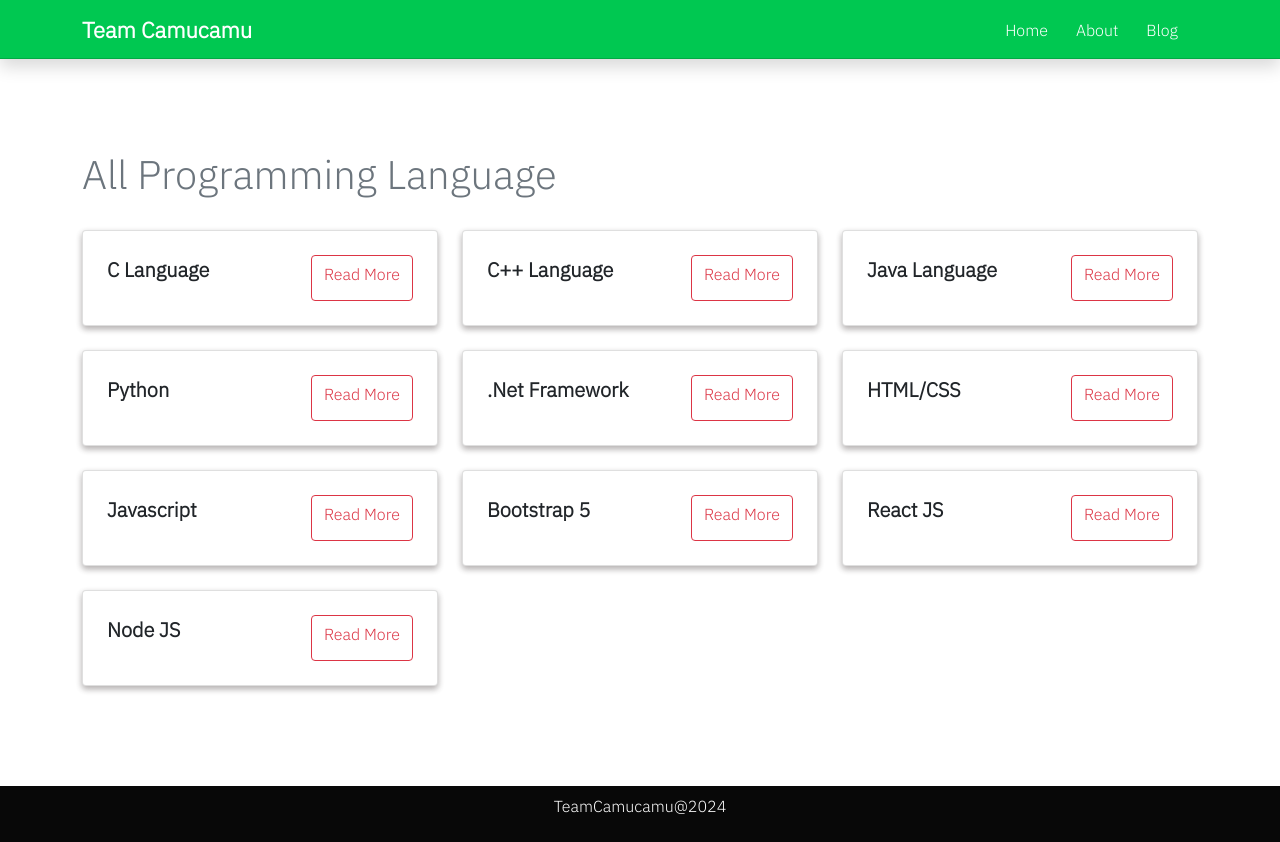
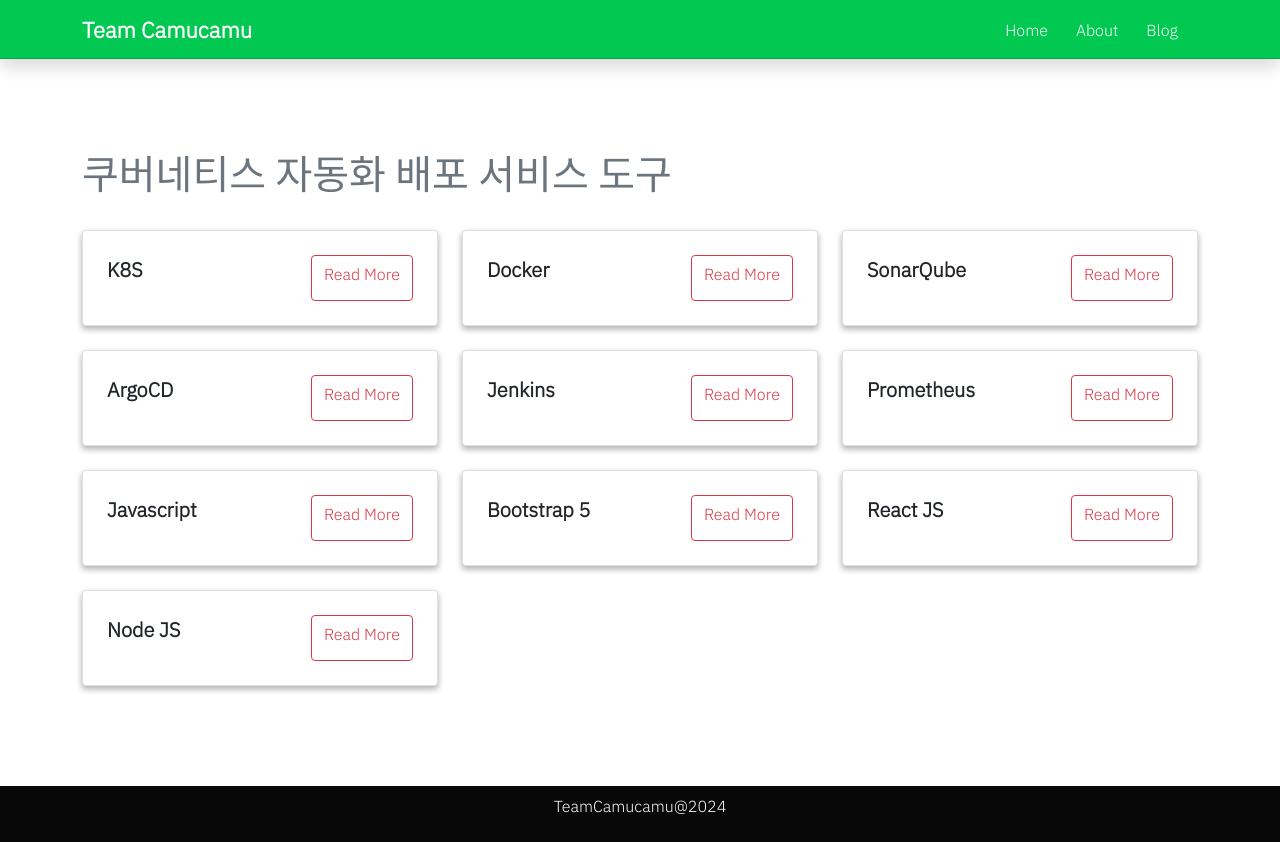
Before and after one commit to Yunsoonsang/Rapaeng4-k8sTeam, a React (Create React App) app: page /blog in a window 1280 px wide. Built offline with nearby package versions, Linux system fonts and the light colour scheme.

Commit message:
update to application 2

```diff
--- a/src/Compnonet/About.js
+++ b/src/Compnonet/About.js
@@ -2,28 +2,29 @@
 
 export default function About() {
 
-  const img2="https://velog.velcdn.com/images/mdev97/post/16faaadf-e4e1-4f05-bd64-ed3ef1a1beb0/image.jpg"
+  const img2="./카무카무인프라.png"
 
   return (
     <div className='container mt-5 about-container'>
     <div className='row'>
 
          <div className='col-md-6'>
-             <h1 className='text-muted fe-bold'>Welcome To About Page</h1>
+             <h1 className='text-muted fe-bold'>쿠버네티스 자동화 배포 서비스</h1>
              <p className='mt-3 '>
-             A computer program in its human-readable form is called source code. Source code needs another computer program to execute because computers can only execute their native machine instructions. Therefore, source code may be translated to machine instructions using the language's compiler. (Machine language programs are translated using an assembler.) The resulting file is called an executable. Alternatively, source code may execute within the language's interpreter. The programming language Java compiles into an a intermediate form which is then executed by a Java interpreter.
+             사용자가 원하는 구성에 따라 쿠버네티스 클러스터를 자동으로 배포하고 구성할 수 있는 기능을 제공하며 개발자는 간편한 인터페이스를 통해 애플리케이션을 배포하고 관리할 수 있습니다. 또한 롤링 업데이트 및 롤백 기능을 통해 안정적인 배포를 보장합니다.
+             쿠버네티스 클러스터와 애플리케이션의 상태를 지속적으로 모니터링하고 문제가 발생할 경우 즉시 경고를 제공하여 신속한 대응을 가능하게 합니다.
+             자동화된 프로비저닝 및 배포 프로세스로 개발 및 운영 팀은 시간과 노력을 절약하고 생산성을 향상시킬 수 있으며 일관된 환경에서 애플리케이션을 운영함으로써 안정성과 신뢰성을 확보하고 장애 상황에 대비할 수 있습니다.
              </p>
-             <p>Learn All Programing Language</p>
+             <p>사용도구</p>
             <ul>
-              <li>HTML</li>
-              <li>CSS</li>
-              <li>JAVASCRIPT</li>
-              <li>JQUERY</li>
-              <li>BOOTSTRAP</li>
-              <li>REACT JS</li>
-              <li>NODE JS</li>
-              <li>MONGODB</li>
-              <li>PYTHON</li>
+              <li>K8S</li>
+              <li>Docker</li>
+              <li>SonarQube</li>
+              <li>ArgoCD</li>
+              <li>Jenkins</li>
+              <li>Grafana</li>
+              <li>ReactJS</li>
+              <li>NodaJS</li>
             </ul>
         </div>
         <div className='col-md-6 '>
--- a/src/Compnonet/Blog.js
+++ b/src/Compnonet/Blog.js
@@ -4,7 +4,7 @@
 export default function Blog() {
   return (
     <div className='container mt-3 blog-page '>
-     <h1 className='text-muted fe-bold'>All Programming Language</h1>
+     <h1 className='text-muted fe-bold'>쿠버네티스 자동화 배포 서비스 도구</h1>
       <div className='row'>
       <Blogs />
       </div>
--- a/src/Compnonet/Home.js
+++ b/src/Compnonet/Home.js
@@ -2,12 +2,12 @@
 import { Link } from 'react-router-dom';
 
 export default function Home() {
-    const img1="https://img1.daumcdn.net/thumb/R1280x0/?scode=mtistory2&fname=https%3A%2F%2Ft1.daumcdn.net%2Fcfile%2Ftistory%2F99154F4F5EC203DE27";
+    const img1="./kamokamo.jpg";
     return (
         <div className='container mt-5 home-container'>
             <div className='row'>
                 <div className='col-md-6 '>
-                <img src={img1} alt='home' className='img-fluid' />
+                <img src={img1} alt='home' className='img-fluid'/>
                 </div>
                  <div className='col-md-6'>
                      <h1 className='text-muted fe-bold'>토이프로젝트-Camucamu</h1>
--- a/src/Data.json
+++ b/src/Data.json
@@ -2,49 +2,49 @@
     {
         "id": 1,
         "title":"The C Programming Language. 2nd Edition",
-        "name": "C Language",
-        "img": "https://betanews.com/wp-content/uploads/2016/11/C-language.jpg",
-        "description": "With CUDA, developers write programs using an ever-expanding list of supported languages that includes C, C++, Fortran, Python and MATLAB, and incorporate extensions to these languages in the form of a few basic keywords.C is highly portable and is used for scripting system applications which form a major part of Windows, UNIX, and Linux operating system. C is a general-purpose programming language and can efficiently work on enterprise applications, games, graphics, and applications requiring calculations, etc. C is a general-purpose high level language that was originally developed by Dennis Ritchie for the Unix operating system. It was first implemented on the Digital Eqquipment Corporation PDP-11 computer in 1972. The Unix operating system and virtually all Unix applications are written in the C language.",
+        "name": "K8S",
+        "img": "https://sue.eu/wp-content/uploads/sites/6/2022/06/kubernetes-logo-920x460-sue-v0-800x400.png",
+        "description": "안쿠버네티스(k8s 또는 큐브 라고도 함)는 컨테이너화된 애플리케이션을 배포, 관리, 확장할 때 수반되는 다수의 수동 프로세스를 자동화하는 오픈소스 컨테이너 오케스트레이션 플랫폼입니다. 원래 Google의 엔지니어 팀에서 Borg 프로젝트로 개발하고 설계한 쿠버네티스는 2015년에 CNCF(Cloud Native Computing Foundation)에 기부되었습니다. Red Hat®은 쿠버네티스가 출시되기 전부터 Google과 협력하여 개발에 참여한 초기 기업 중 하나였으며 쿠버네티스 업스트림 프로젝트에서 두 번째 주요 기여자가 되었습니다. ",
         "Author":"Book by Brian Kernighan and Dennis Ritchie"
     },
     {
         "id": 2,
         "title":"The C++ Programming Language",
-        "name": "C++ Language",
-        "img": "https://engineering.fb.com/wp-content/uploads/2015/06/1522635669452_11.jpg",
-        "description": "Bjarne Stroustrup, the designer and original implementer of the programming language C++, a programming language used worldwide. Dr. Stroustrup began developing C++ in 1979, which first made its public appearance in 1985.C++ is a cross-platform language that can be used to create high-performance applications. C++ was developed by Bjarne Stroustrup, as an extension to the C language. C++ gives programmers a high level of control over system resources and memory.C++ is a general-purpose programming language created by Danish computer scientist Bjarne Stroustrup as an extension of the C programming language, C++ is a fast and strongly-typed programming language which makes it an ideal choice for developing operating systems. Mac OS X has large amounts written in C++. Most of the software from Microsoft like Windows, Microsoft Office, IDE Visual Studio, and Internet Explorer are also written in C++.C++ is faster than Python because it is statically typed, which leads to a faster compilation of code. Python is slower than C++, it supports dynamic typing, and it also uses the interpreter, which makes the process of compilation slower.",
+        "name": "Docker",
+        "img": "https://velog.velcdn.com/images/dnflekf2748/post/f2484388-0cf7-4624-98ea-c69b07fe03d0/docker-logo.png",
+        "description": "컨테이너 기반 애플리케이션 구축 소프트웨어 플랫폼. 도커는 애플리케이션을 신속하게 구축, 테스트 및 배포할 수 있는 소프트웨어 플랫폼이다. 컨테이너에는 라이브러리, 시스템도구, 코드 등 소프트웨어 실행에 필요한 모든 것이 포함되어 있다. 즉, 도커를 통해 애플리케이션을 실행하면 독립적인 환경에서 일관된 결과를 보장한다. 소프트웨어를 실행할 때 OS와 라이브러리 의존성을 지니게 된다. 그래서 하나의 컴퓨터에 다른 버전의 런타임, 라이브러리를 실행 하려고 하면 관련 구성을 관리하기가 어렵다. 컨테이너는 개별 Software의 실행에 필요한 실행환경을 독립적으로 운용할 수 있도록 다른 실행환경과의 간섭을 막고 실행의 독립성을 확보해주는 운영체계 수준의 격리 기술이다.",
         "Author":" Danish computer scientist Bjarne Stroustrup"
     },
     {
         "id": 3,
         "title":"The C++ Programming Language",
-        "name": "Java Language",
-        "img": "https://favbulous.com/wp-content/uploads/2016/06/java-logo.png",
-        "description": "Java is a high-level, class-based, object-oriented programming language that is designed to have as few implementation dependencies as possible.Java is used to write applications for different platforms that run JRE and supports applications that run on a single device like a desktop or mobile phone. Java can also be used to develop applications that work in a distributed manner.The Java™ Programming Language is a general-purpose, concurrent, strongly typed, class-based object-oriented language. It is normally compiled to the bytecode instruction set and binary format defined in the Java Virtual Machine Specification.Java is easy to learn. Java was designed to be easy to use and is therefore easy to write, compile, debug, and learn than other programming languages. Java is object-oriented. This allows you to create modular programs and reusable code.Java is a well-structured, object-oriented language, which can be considered easy for beginners. You can master it quite rapidly, as there are many processes that run automatically. You don't have to delve into “how the things work in there” too deep. Java is a cross-platform language.",
+        "name": "SonarQube",
+        "img": "https://mblogthumb-phinf.pstatic.net/MjAxNjExMDhfMjU3/MDAxNDc4NTg1OTg2ODEy.9rfQBWmy0LX2h1hMPaXTmIvW0zVhcEL9zIRh-1ZdVKgg.Xnn4nbvO4S4A4yPYQTk6aQjxxoIVyYkYYd9S9rjILrQg.PNG.tmondev/sonarqube_logo_720.png?type=w800",
+        "description": "소나큐브는 아키텍쳐와 설계, 코드 중복, 단위 테스트, 복잡도, 발생 가능한 잠재적인 버그, 코딩 규칙, 주석의 기준으로 프로젝트의 품질을 관리할 수 있는 오픈소스 정적 분석 도구입니다.",
         "Author":"Designed by: James Gosling"
     },
     {
         "id": 4,
-        "name": "Python",
+        "name": "ArgoCD",
         "title":"Learn Python Programming",
-        "img": "https://blog.eduonix.com/wp-content/uploads/2018/09/Scientific-Python-Scipy-696x500.jpg",
-        "description": "Python is often used as a support language for software developers, for build control and management, testing, and in many other ways. SCons for build control. Buildbot and Apache Gump for automated continuous compilation and testing. Roundup or Trac for bug tracking and project management.Python is a high-level, interpreted, general-purpose programming language. Its design philosophy emphasizes code readability with the use of significant indentation. Python is dynamically-typed and garbage-collected.Python is written in C (actually the default implementation is called CPython).Python is an open-sourcing programming language. Therefore, it is freely available for everyone to access, download, and execute. There are no licensing costs involved with Python. Companies can save money by working with Python.Overall Python is better than C++ in terms of its simplicity and easy syntax. But C++ is better in terms of performance, speed, vast application areas, etc.",
+        "img": "https://velog.velcdn.com/images/squarebird/post/e8d3b584-26f4-4a80-a159-19f3df327020/image.jpg",
+        "description": "Argo CD란 GitOps스타일의 지속적인 배포(CD, Continuous Delivery / Continuous Deployment를 지원하는 도구입니다. Git Repository의 내용이 업데이트 되면 변경된 내용을 Kubernets 클러스터에 동기화시켜주는 방식으로 동작합니다. Argo CD는 Kubernetes와 같이 선언적으로 동작합니다. Git Repository의 특정 경로를 지정하고, 해당 경로에 원하는 Kubernetes의 상태가 기술된 manifest파일들을 위치시키면 Argo CD가 해당 파일에 선언한 상태들과 동일하게 Object들을 배포해줍니다.",
         "Author":"Designed by: Guido van Rossum"
     },
     {
         "id": 5,
-        "name": ".Net Framework ",
+        "name": "Jenkins",
         "title":"Net Framework languages",
-        "img": "https://upload.wikimedia.org/wikipedia/commons/thumb/a/a3/.NET_Logo.svg/1200px-.NET_Logo.svg.png",
-        "description": "Java is a programming language and can work on any operating system. Java also provides a Java virtual machine (JVM), which allows code to run on any operating system. NET is actually a framework in the strictest meaning of this word. . NET uses ASP.NET to create different applications.There is a variety of programming languages available on the . Net platform, VB.Net and C# being the most common onesNET Languages are computer programming languages that are used to produce programs that execute within the Microsoft . NET Framework. Microsoft provides several such languages, including C#, Visual Basic . NET, and C++/CLI.Python seems excellent for data analytics and machine learning and data analytics while . NET is great for developing scalable and robust business applications. In terms of community support and several exciting open-source projects, python is better.. NET (pronounced dot net) is a framework that provides a programming guidelines that can be used to develop a wide range of applications–––from web to mobile to Windows-based applications. The . NET framework can work with several programming languages such as C#, VB.NET, C++ and F#.",
+        "img": "https://velog.velcdn.com/images/kakdark/post/f7d936b9-deb0-4b87-a605-d16381482e8f/image.webp",
+        "description": "젠킨스란 소프트웨어 개발시 지속적인 통합(Continuous integration)을 제공해주는 도구이다. 더불어 지속적인 배포환경까지 구축할수 있는 도구 있다. 젠킨스와 같은 CI 도구들이 나오기전에는 일정시간동안 빌드를 실행하는 방식이 일반적이였다. 특히 개발자들이 당일 작성한 소스코드들이 커밋이 되는 심야 시간대에 이러한 빌드 타이머가 집중적으로 실행되었는데 이것을 Nightly-Build라고 한다. Jenkins는 빌드, 테스트, 배포 프로세스를 자동화하여 개발자의 시간 절약과 개발 생산성을 높일수 있다. 게다가 SVN,Git과 같은 버전관리 시스템과 연동하여 커밋을 감지하면 빌드가 작동되도록 설정도 할수 있다.",
         "Author":"Designed by: Anders Hejlsberg (Microsoft)"
     },
     {
         "id": 6,
-        "name": "HTML/CSS",
+        "name": "Prometheus",
         "title":"Learn HTML CSS",
-        "img": "https://media.onlinecoursebay.com/2019/03/28014256/1478856_fbef_3.jpg",
-        "description": "Cascading Style Sheets (CSS) is a stylesheet language used to describe the presentation of a document written in HTML or XML (including XML dialects such as SVG, MathML or XHTML). CSS describes how elements should be rendered on screen, on paper, in speech, or on other media.Cascading Style Sheets is a style sheet language used for describing the presentation of a document written in a markup language such as HTML. CSS is a cornerstone technology of the World Wide Web, alongside HTML and JavaScript.CSS concepts are definitely harder to grasp than HTML. Making a skeleton website is easy. But adding design to it is hard.HTML is used to structure the content on the web page. CSS is used to add style to the content of a web page. HTML provides display information of various tags to the browser. CSS enhances that information by providing styling to those same HTML tags.CSS is the acronym of “Cascading Style Sheets”. CSS is a computer language for laying out and structuring web pages (HTML or XML). This language contains coding elements and is composed of these “cascading style sheets” which are equally called CSS filesThe main reason why HTML and CSS aren't considered programming languages is because they only determine the structure and the style of the webpage you're building. They don't contain any instructions like the other front-end languages.",
+        "img": "https://blog.kakaocdn.net/dn/bESGzl/btqTrRQs9Ir/C4VkptWwt7DPd6VCIFJO2k/img.png",
+        "description": "Prometheus는 회사 등에서 쿠버네티스의 모니터링 시스템으로 사용하는 도구입니다. Prometheus는 SoundCloud사에서 만든 오픈소스 모니터링 툴로 go언어로 만들어졌으며, 지금은 독립된 오픈소스 프로젝트로 개발되고 있습니다. 쿠버네티스 환경에서 모니터링 하기 원하는 리소스로부터 metric을 수집하고 해당 매트릭으로 모니터링하는 기능을 제공합니다. 또한 수집 중 이상 징후가 발생 시 slack 및 도구를 통해 webhook을 걸어 알림을 주는 기능 또한 제공해주고 있습니다.",
         "Author":"Developed by: World Wide Web Consortium"
     },
     {
```
Also changed, not shown: src/ThemeProvider.js (added, +21 -0 lines), public/kamokamo.jpg (added), public/카무카무인프라.png (added).
